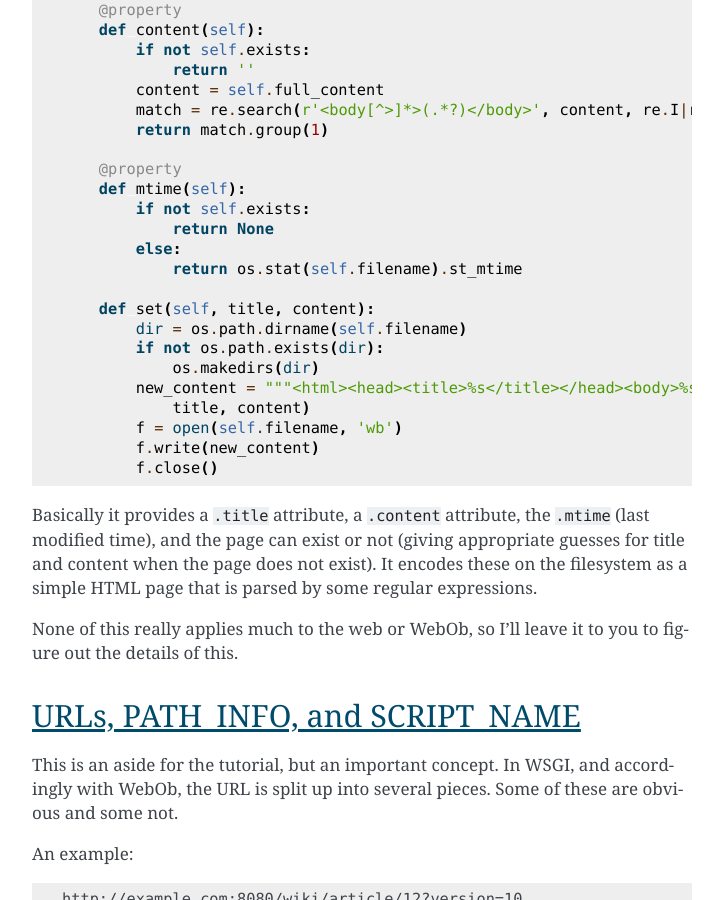
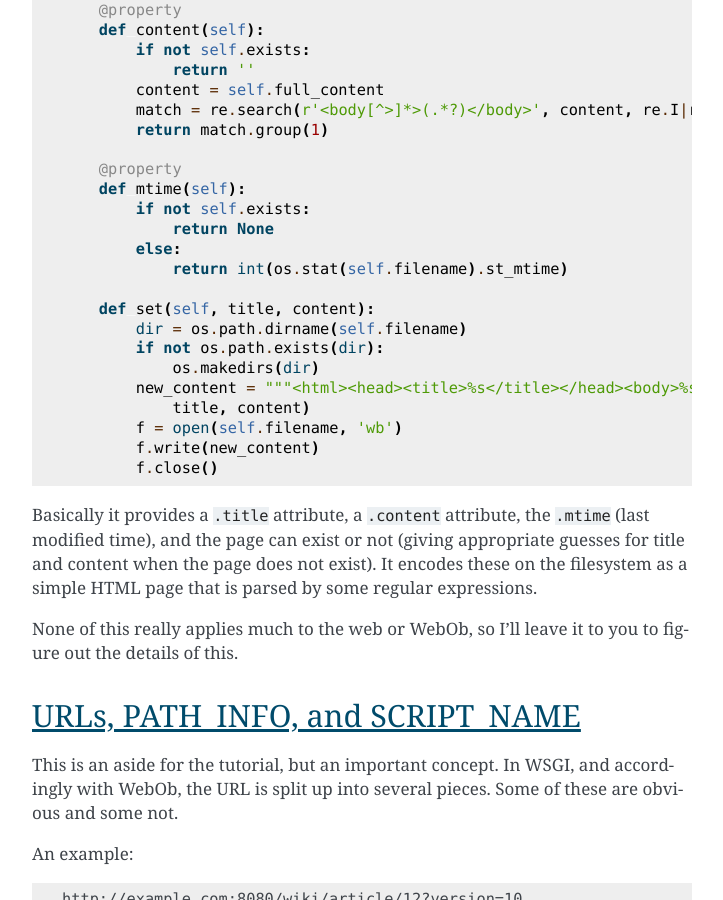
Before and after one commit to Pylons/webob, a Sphinx documentation site: the page built from docs/wiki-example.txt, in a window 1280 px wide and 900 px high, scrolled down 4909 px. Shown: the whole window, without its empty margins (388-1111 px from the left). Built offline with Sphinx 7.4.7, drawn with Linux system fonts in a browser that asks for light colours.

Commit message:
fixed mtime error of wiki example in docs. mtime is float.

```diff
--- a/docs/wiki-example-code/example.py
+++ b/docs/wiki-example-code/example.py
@@ -160,7 +160,7 @@ class Page(object):
         if not self.exists:
             return None
         else:
-            return os.stat(self.filename).st_mtime
+            return int(os.stat(self.filename).st_mtime)
 
     def set(self, title, content):
         dir = os.path.dirname(self.filename)
--- a/docs/wiki-example.txt
+++ b/docs/wiki-example.txt
@@ -252,7 +252,7 @@ Here's the actual domain object:
             if not self.exists:
                 return None
             else:
-                return os.stat(self.filename).st_mtime
+                return int(os.stat(self.filename).st_mtime)
 
         def set(self, title, content):
             dir = os.path.dirname(self.filename)
```
